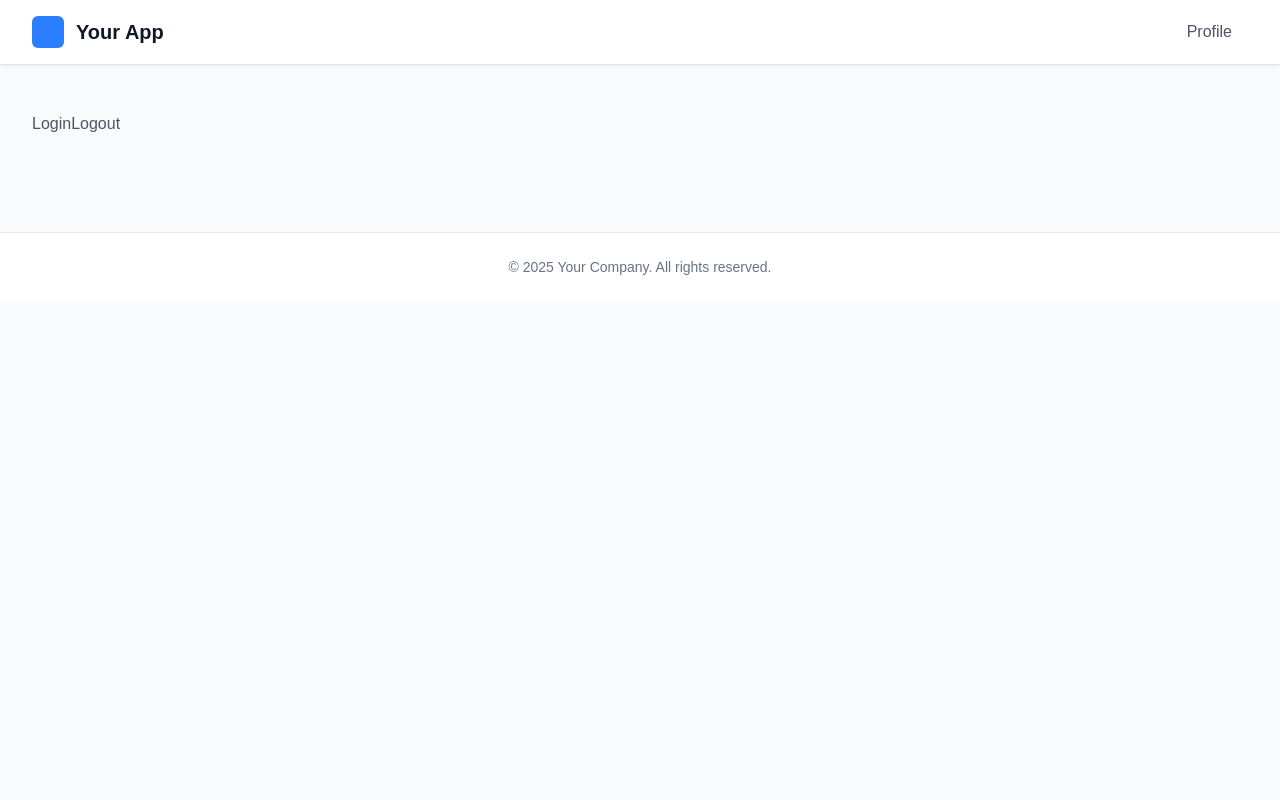
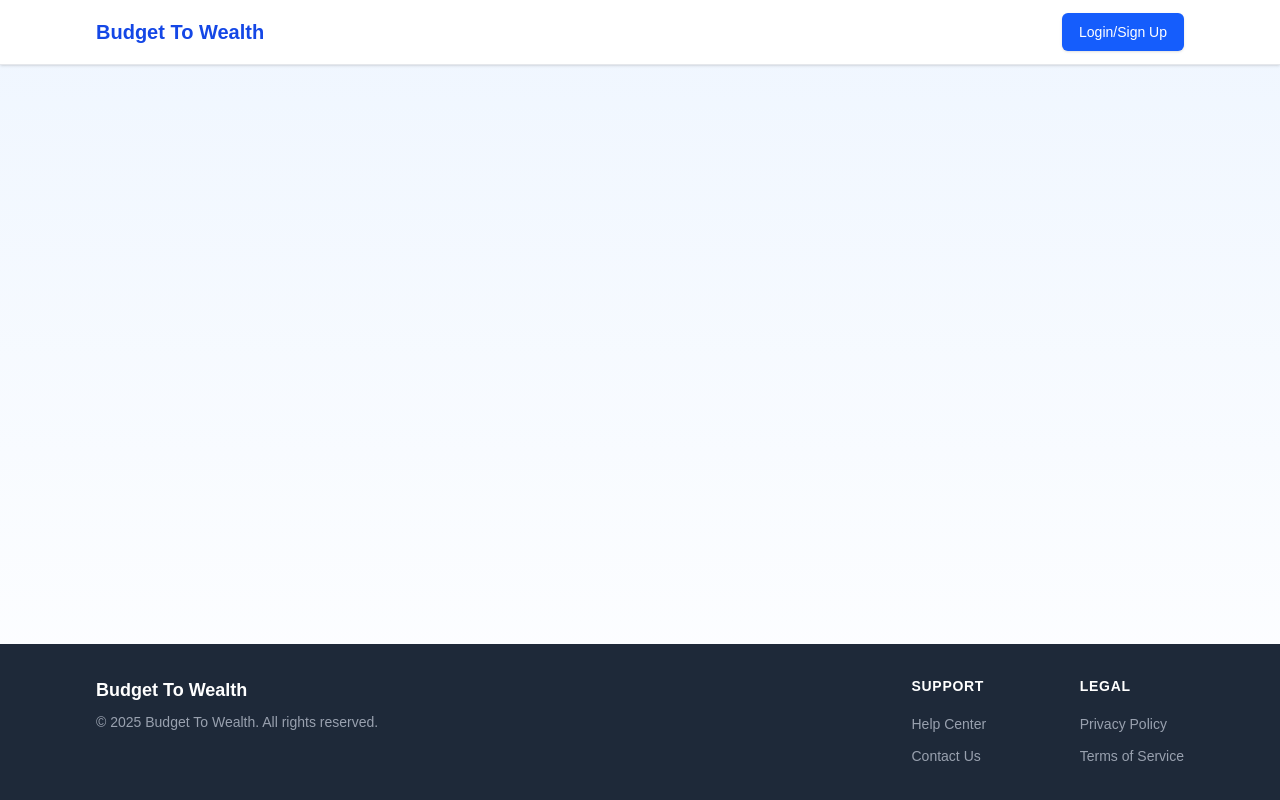
Before and after one commit to mitchellhein25/budget-to-wealth, a Next.js app in the folder frontend/: page / in a window 1280 px wide. Built offline with nearby package versions, Linux system fonts and the light colour scheme; no server answers.

Commit message:
Further improvements to home page and Auth0 flow.

```diff
--- a/frontend/src/app/page.tsx
+++ b/frontend/src/app/page.tsx
@@ -1,41 +1,98 @@
 "use client";
-import { useEffect, useState } from 'react';
-import { useRouter } from 'next/navigation';
-import LoadingSpinner from '@/components/ui/LoadingSpinner';
+import { useUser } from "@auth0/nextjs-auth0"
 
 export default function Home() {
+  const { user, isLoading } = useUser();
 
   return (
-    <div className="min-h-screen bg-gray-50">
-      <header className="bg-white shadow">
-        <div className="max-w-7xl mx-auto px-4 sm:px-6 lg:px-8 flex justify-between items-center h-16">
-          <div className="flex items-center">
-            <div className="flex-shrink-0">
-              <div className="h-8 w-8 bg-blue-500 rounded-md"></div>
+    <>
+      {isLoading && <p>Loading...</p>}
+      {!isLoading &&
+        <div className="min-h-screen flex flex-col bg-gradient-to-b from-blue-50 to-white">
+          <header className="bg-white shadow-sm border-b border-gray-200">
+            <div className="max-w-6xl mx-auto px-4 sm:px-6 lg:px-8">
+              <div className="flex justify-between h-16 items-center">
+                <div className="flex-shrink-0 flex items-center">
+                  <h1 className="text-xl font-bold text-blue-700">Budget To Wealth</h1>
                 </div>
-            <h1 className="ml-3 text-xl font-bold text-gray-900">Your App</h1>
+                <div>
+                  {user ? (
+                    <div className="flex items-center space-x-4">
+                      <div className="flex items-center space-x-2">
+                        <div className="bg-blue-100 p-2 rounded-full"></div>
+                        <span className="text-sm font-medium text-gray-700">
+                          {user.name ?? "User"}
+                        </span>
                       </div>
+                      <a href="/auth/logout">
+                        <button className="inline-flex items-center px-4 py-2 border border-transparent rounded-md shadow-sm text-sm font-medium text-white bg-red-600 hover:bg-red-700 focus:outline-none focus:ring-2 focus:ring-offset-2 focus:ring-red-500 transition-colors">
+                          Logout
+                        </button>
+                      </a>
                       <nav className="flex space-x-4">
                         <a href="/profile" className="text-gray-600 hover:text-gray-900">Profile</a>
-              <a href="" className="text-gray-600 hover:text-gray-900"></a>
                       </nav>
                     </div>
+                  ) : (
+                    <a href="/auth/login">
+                      <button className="inline-flex items-center px-4 py-2 border border-transparent rounded-md shadow-sm text-sm font-medium text-white bg-blue-600 hover:bg-blue-700 focus:outline-none focus:ring-2 focus:ring-offset-2 focus:ring-blue-500 transition-colors">
+                        Login/Sign Up
+                      </button>
+                    </a>
+                  )}
+                </div>
+              </div>
+            </div>
           </header>
-
-      <main>
-        <div className="max-w-7xl mx-auto py-12 px-4 sm:px-6 lg:px-8">
-          <a href="/auth/login" className="text-gray-600 hover:text-gray-900">Login</a>
-          <a href="/auth/logout" className="text-gray-600 hover:text-gray-900">Logout</a>
+          <main className="flex-grow">
+            {/* your page content here */}
+          </main>
+          <footer className="bg-gray-800 text-white py-8">
+            <div className="max-w-6xl mx-auto px-4 sm:px-6 lg:px-8">
+              <div className="md:flex md:justify-between">
+                <div className="mb-6 md:mb-0">
+                  <h2 className="text-lg font-bold">Budget To Wealth</h2>
+                  <p className="text-gray-400 text-sm mt-2">
+                    © 2025 Budget To Wealth. All rights reserved.
+                  </p>
                 </div>
-      </main>
-
-      <footer className="bg-white border-t border-gray-200 mt-12">
-        <div className="max-w-7xl mx-auto py-6 px-4 sm:px-6 lg:px-8">
-          <p className="text-center text-gray-500 text-sm">
-            &copy; {new Date().getFullYear()} Your Company. All rights reserved.
-          </p>
+                <div className="grid grid-cols-2 gap-8 md:gap-16">
+                  <div>
+                    <h3 className="text-sm font-semibold uppercase tracking-wider">Support</h3>
+                    <ul className="mt-4 space-y-2">
+                      <li>
+                        <a href="#" className="text-gray-400 hover:text-white text-sm">
+                          Help Center
+                        </a>
+                      </li>
+                      <li>
+                        <a href="#" className="text-gray-400 hover:text-white text-sm">
+                          Contact Us
+                        </a>
+                      </li>
+                    </ul>
+                  </div>
+                  <div>
+                    <h3 className="text-sm font-semibold uppercase tracking-wider">Legal</h3>
+                    <ul className="mt-4 space-y-2">
+                      <li>
+                        <a href="#" className="text-gray-400 hover:text-white text-sm">
+                          Privacy Policy
+                        </a>
+                      </li>
+                      <li>
+                        <a href="#" className="text-gray-400 hover:text-white text-sm">
+                          Terms of Service
+                        </a>
+                      </li>
+                    </ul>
+                  </div>
+                </div>
+              </div>
             </div>
           </footer>
         </div>
-  );
       }
+    </>
+  )
+};
```
Lines whose indentation alone changed are shown as unchanged.
